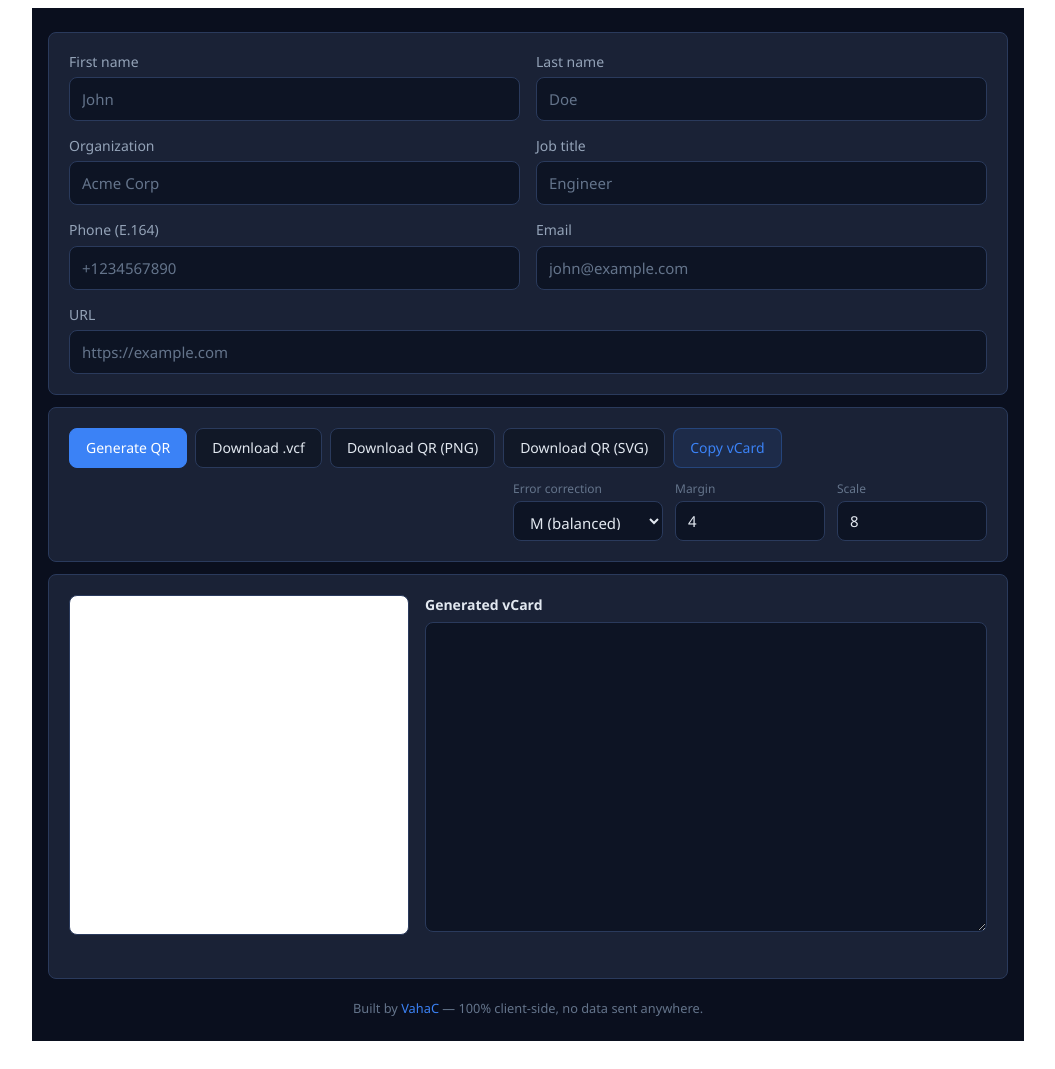
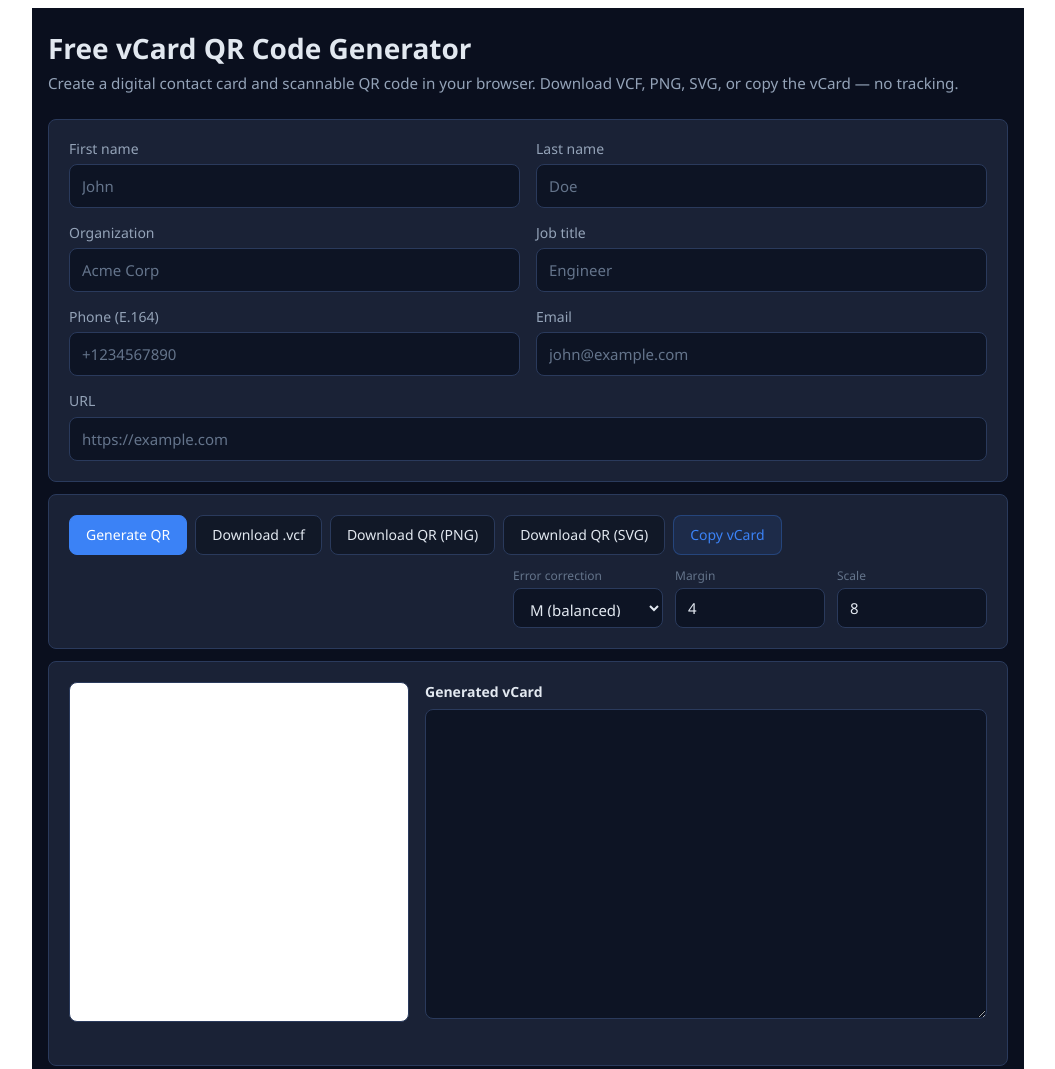
Before and after one commit to VahaC/vahac-tools, a website: page vcard-qr-code-generator/index.html in a window 1280 px wide. Shown: the top 1069 px of the page, without its empty margins (112-1167 px from the left). Drawn offline with Linux system fonts and the light colour scheme.

Commit message:
fix vcard

```diff
--- a/vcard-qr-code-generator/index.html
+++ b/vcard-qr-code-generator/index.html
@@ -9,6 +9,12 @@
 </head>
 <body>
   <div class="vcg-wrapper">
+
+    <!-- Header -->
+    <div class="vcg-header">
+      <h1 class="vcg-title">Free vCard QR Code Generator</h1>
+      <p class="vcg-subtitle">Create a digital contact card and scannable QR code in your browser. Download VCF, PNG, SVG, or copy the vCard — no tracking.</p>
+    </div>
 
     <!-- Form -->
     <div class="vcg-card vcg-form-section">
--- a/vcard-qr-code-generator/style.css
+++ b/vcard-qr-code-generator/style.css
@@ -35,6 +35,28 @@
 .vcg-wrapper *::before,
 .vcg-wrapper *::after {
   box-sizing: border-box;
+}
+
+/* ── Header ────────────────────────────────────────────── */
+
+.vcg-header {
+  margin-bottom: 1.5rem;
+}
+
+.vcg-title {
+  margin: 0 0 0.4rem;
+  color: var(--vcg-text-primary);
+  font-family: var(--vcg-font-sans);
+  font-size: 1.75rem;
+  font-weight: 700;
+  line-height: 1.2;
+}
+
+.vcg-subtitle {
+  margin: 0;
+  color: var(--vcg-text-secondary);
+  font-size: 0.95rem;
+  line-height: 1.5;
 }
 
 /* ── Card (shared section container) ───────────────────── */
@@ -342,6 +364,10 @@
     padding: 16px 10px;
   }
 
+  .vcg-title {
+    font-size: 1.2rem;
+  }
+
   .vcg-form-grid {
     grid-template-columns: 1fr;
   }
```
